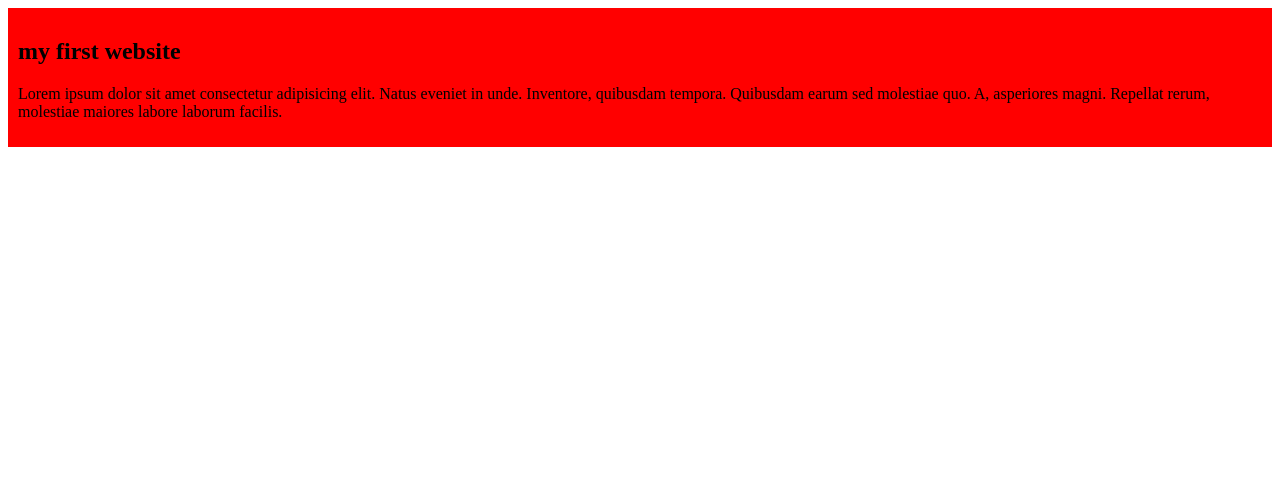
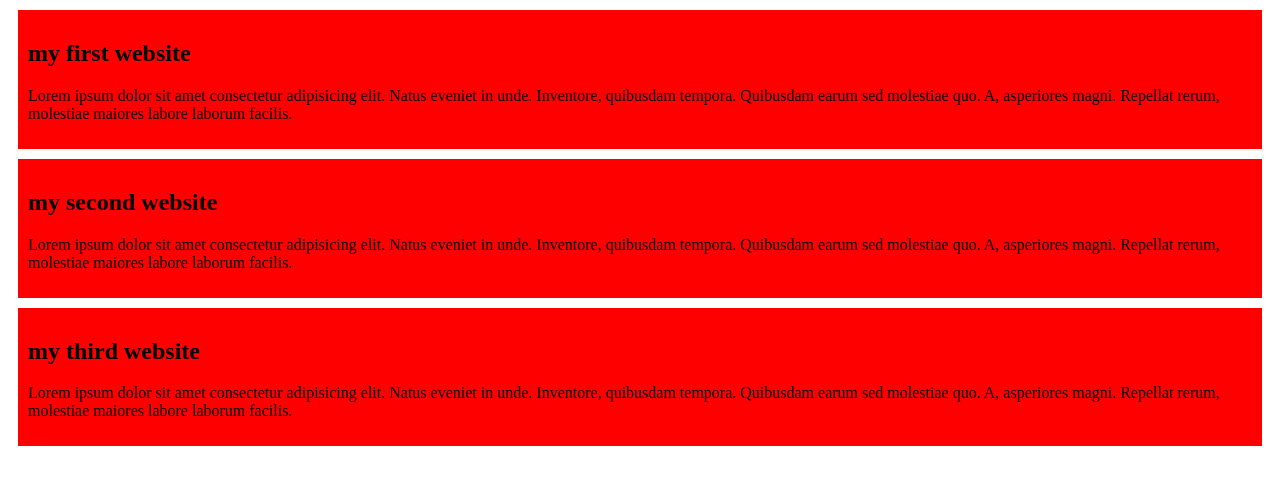
Before and after one commit to fahadbgnr/my-simple-website, a plain HTML site: page index.html in a window 1280 px wide. Drawn offline with Linux system fonts and the light colour scheme.

Commit message:
my first web site

```diff
--- a/index.html
+++ b/index.html
@@ -11,5 +11,13 @@
         <h2>my first website</h2>
         <p>Lorem ipsum dolor sit amet consectetur adipisicing elit. Natus eveniet in unde. Inventore, quibusdam tempora. Quibusdam earum sed molestiae quo. A, asperiores magni. Repellat rerum, molestiae maiores labore laborum facilis.</p>
     </div>
+    <div>
+        <h2>my second website</h2>
+        <p>Lorem ipsum dolor sit amet consectetur adipisicing elit. Natus eveniet in unde. Inventore, quibusdam tempora. Quibusdam earum sed molestiae quo. A, asperiores magni. Repellat rerum, molestiae maiores labore laborum facilis.</p>
+    </div>
+    <div>
+        <h2>my third website</h2>
+        <p>Lorem ipsum dolor sit amet consectetur adipisicing elit. Natus eveniet in unde. Inventore, quibusdam tempora. Quibusdam earum sed molestiae quo. A, asperiores magni. Repellat rerum, molestiae maiores labore laborum facilis.</p>
+    </div>
 </body>
 </html>
--- a/styles/blog.css
+++ b/styles/blog.css
@@ -2,4 +2,5 @@ div{
     background-color: red;
     border: 10px;
     padding: 10px;
+    margin: 10px;
 }
```
